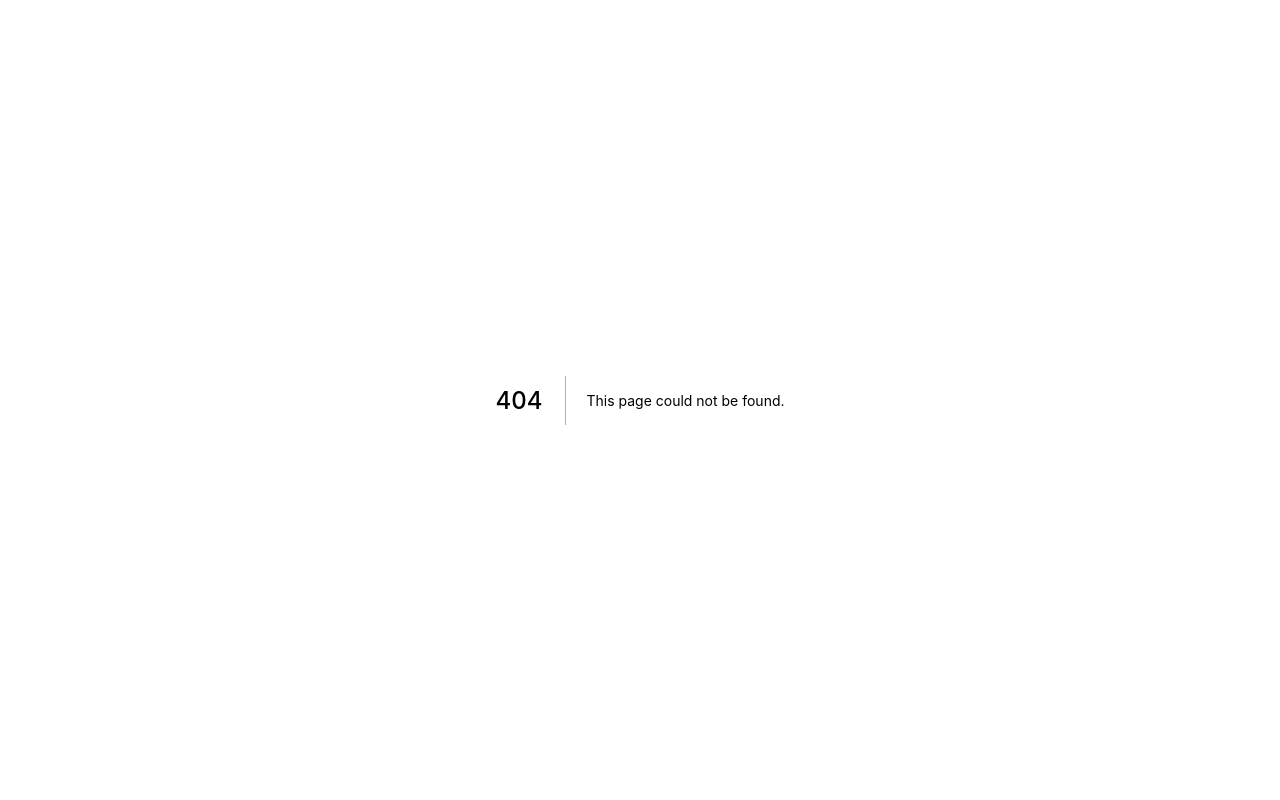
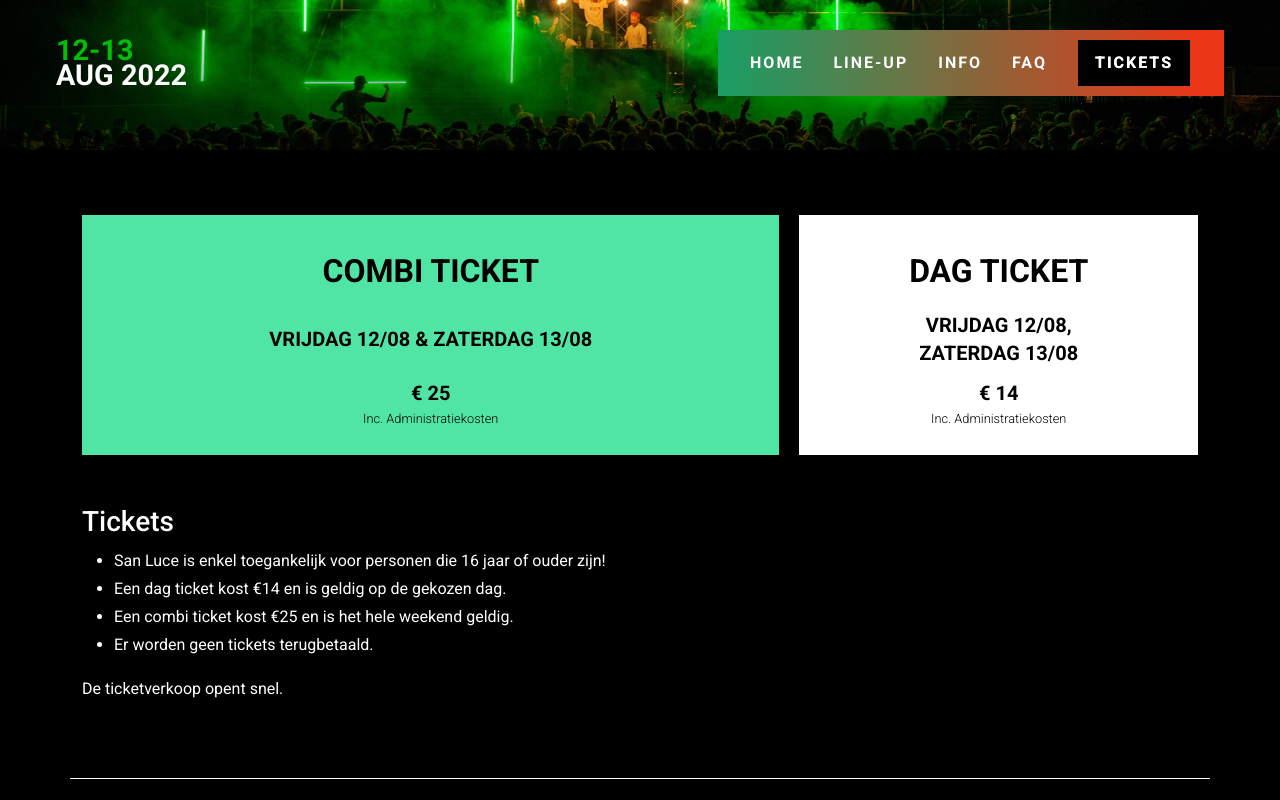
Before and after one commit to segersviktor/san-luce-2022, a Next.js app: page /tickets in a window 1280 px wide. Before the commit this address had no page. Shown: the top 800 px of the page. Built offline with nearby package versions, Linux system fonts and the light colour scheme.

Commit message:
Started work on ticket page

```diff
--- a/components/main-footer.js
+++ b/components/main-footer.js
@@ -37,7 +37,7 @@ const MainFooter = () => {
                         </p>
                         <ul className="main-footer__menu">
                             <li>
-                                <Link href='#'>
+                                <Link href='/tickets'>
                                     <a>
                                         Tickets
                                     </a>
--- a/components/main-navigation.js
+++ b/components/main-navigation.js
@@ -51,8 +51,8 @@ const MainNavigation = () => {
                             </Link>
                         </li>
                         <li className='main-navigation__menu--item main-navigation__menu--cta'>
-                            <Link href='#'>
-                                <a>
+                            <Link href='/tickets'>
+                                <a className={ (router.pathname === "/tickets" ? 'is-active' : '') }>
                                     Tickets
                                 </a>
                             </Link>
--- a/components/render/section-aftermovie.js
+++ b/components/render/section-aftermovie.js
@@ -19,7 +19,7 @@ const SectionAfterMovie = () => {
                         </a>
                     </Link>
                     <br/>
-                    <Link href='#'>
+                    <Link href='/tickets'>
                         <a className='btn btn-light'>
                             Tickets
                         </a>
--- /dev/null
+++ b/pages/tickets/index.js
@@ -0,0 +1,68 @@
+import React, {useState} from 'react';
+import MasterLayout from "../../components/master-layout";
+import MainHeader from "../../components/main-header";
+import Link from "next/link";
+
+const Tickets = () => {
+    const ticketOptions = [
+        {
+            'name': 'combi ticket',
+            'price': '25',
+            'description': 'Vrijdag 12/08 & Zaterdag 13/08'
+        },
+        {
+            'name': 'dag ticket',
+            'price': '14',
+            'description': 'Vrijdag 12/08,<br> Zaterdag 13/08'
+        }
+    ]
+
+    return (
+        <MasterLayout>
+            <div className="main-layout__content">
+                <MainHeader/>
+                <div className="section-tickets">
+                    <section className="container">
+                        <div className="ticket-blocks">
+                            { ticketOptions.map((item) => {
+                                return (
+                                    <a key={ item.name } className="ticket-blocks__item">
+                                        <span className="ticket-blocks__item--title">
+                                            { item.name }
+                                        </span>
+                                        <p className="ticket-blocks__item--description text" dangerouslySetInnerHTML={{ __html: item.description }}>
+                                        </p>
+                                        <span className="ticket-blocks__item--price">
+                                            &euro; { item.price } <br/>
+                                            <sub>Inc. Administratiekosten</sub>
+                                        </span>
+                                    </a>
+                                )
+                            }) }
+                        </div>
+                        <h3>Tickets</h3>
+                        <ul className="text">
+                            <li>
+                                San Luce is enkel toegankelijk voor personen die 16 jaar of ouder zijn!
+                            </li>
+                            <li>
+                                Een { ticketOptions[1].name } kost &euro;{ ticketOptions[1].price } en is geldig op de gekozen dag.
+                            </li>
+                            <li>
+                                Een { ticketOptions[0].name } kost &euro;{ ticketOptions[0].price } en is het hele weekend geldig.
+                            </li>
+                            <li>
+                                Er worden geen tickets terugbetaald.
+                            </li>
+                        </ul>
+                        <p className="text mb-0">
+                            De ticketverkoop opent snel.
+                        </p>
+                    </section>
+                </div>
+            </div>
+        </MasterLayout>
+    )
+}
+
+export default Tickets;
--- a/styles/components/_components.scss
+++ b/styles/components/_components.scss
@@ -3,7 +3,9 @@
 @import "main-header";
 @import "section-hero";
 @import "section-line-up";
+@import "section-tickets";
 @import "countdown";
 @import "section-aftermovie";
 @import "render/line-up";
 @import "render/modal";
+@import "render/ticket-blocks";
--- a/styles/components/_main-navigation.scss
+++ b/styles/components/_main-navigation.scss
@@ -97,14 +97,14 @@ $b: 'main-navigation';
                 linear-gradient(to top, #ffffff 50%, #000000 50%),
                 linear-gradient(to top, #000000 50%, transparent 50%);
         -webkit-background-clip: text,padding-box;
-        background-clip: text,padding-box;
         background-size: 100% 200%;
         background-position: top;
         transition: background-position 0.1s ease-in-out;
 
         &:hover,
         &:focus,
-        &:active {
+        &:active,
+        &.is-active {
           color: $white;
           background-position: bottom;
           border-color: $black;
--- /dev/null
+++ b/styles/components/_section-tickets.scss
@@ -0,0 +1,7 @@
+$b: 'section-tickets';
+
+.#{$b} {
+  background-color: $black;
+  color: $white;
+  padding-top: 15px;
+}
--- /dev/null
+++ b/styles/components/render/_ticket-blocks.scss
@@ -0,0 +1,57 @@
+$b: 'ticket-blocks';
+
+.#{$b} {
+  display: grid;
+  grid-gap: rem(20);
+  gap: rem(20);
+  grid-template-rows: auto;
+  margin: 50px 0;
+  grid-template-columns: auto auto auto;
+
+  &__item {
+    align-items: center;
+    color: $black;
+    display: flex;
+    justify-content: space-between;
+    flex-direction: column;
+    font-weight: $font-weight-bold;
+    padding: 2rem;
+    text-align: center;
+    text-decoration: none;
+    text-transform: uppercase;
+    background: $white;
+    cursor: pointer;
+
+    &:first-of-type {
+      background: lighten(#189E64, 25);
+      grid-column-start: 1;
+      grid-column-end: 3;
+    }
+
+    &--title {
+      font-size: 2rem;
+    }
+
+    &--description {
+      font-size: 1.25rem;
+      margin: 1rem 0;
+    }
+
+    &--price {
+      font-size: 1.25rem;
+      line-height: 1;
+
+      sub {
+        font-size: .8rem;
+        font-weight: $font-weight-light;
+        text-transform: none;
+      }
+    }
+
+    &:hover {
+      text-decoration: none;
+      color: $black;
+      opacity: 1;
+    }
+  }
+}
```
